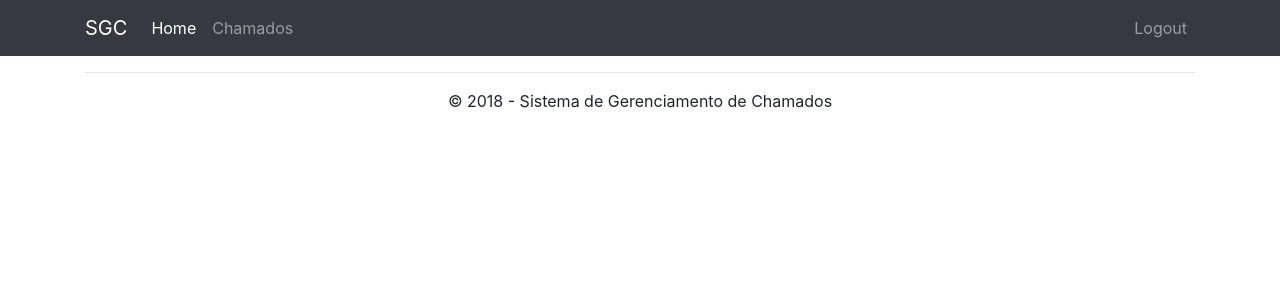
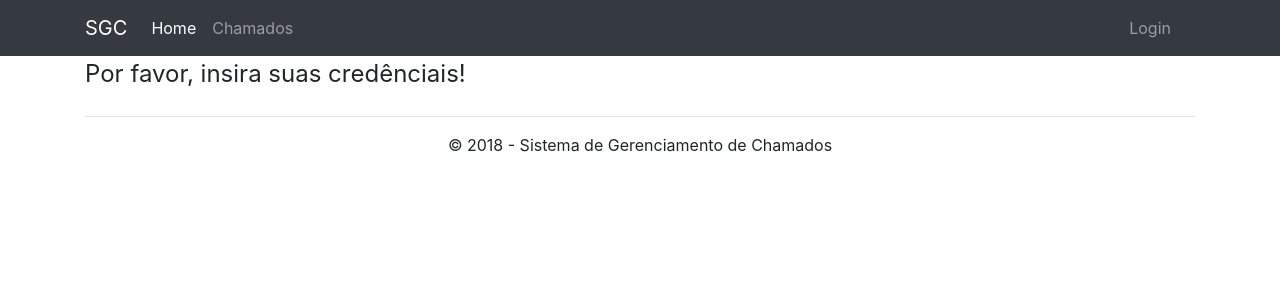
Before and after one commit to jbrambilla/size-sgc-client, a React (Create React App) app: page /login in a window 1280 px wide. Shown: the top 300 px of the page. Built offline with nearby package versions, Linux system fonts and the light colour scheme.

Commit message:
Using react router

```diff
--- a/package.json
+++ b/package.json
@@ -6,6 +6,7 @@
     "bootstrap": "^4.1.0",
     "react": "^16.3.2",
     "react-dom": "^16.3.2",
+    "react-router-dom": "^4.2.2",
     "react-scripts": "1.1.4"
   },
   "scripts": {
--- a/src/components/Header.js
+++ b/src/components/Header.js
@@ -1,27 +1,28 @@
 import React from 'react';
+import { Link } from 'react-router-dom';
 
 function Header(props) {
     return (
-        <nav class="navbar navbar-expand-lg navbar-dark bg-dark">
-        <div class="container">
-          <a class="navbar-brand" href="#">SGC</a>
-          <button class="navbar-toggler" type="button" data-toggle="collapse" data-target="#navbarColor02" aria-controls="navbarColor02" aria-expanded="false" aria-label="Toggle navigation">
-            <span class="navbar-toggler-icon"></span>
+        <nav className="navbar navbar-expand-lg navbar-dark bg-dark">
+        <div className="container">
+          <a className="navbar-brand" href="#">SGC</a>
+          <button className="navbar-toggler" type="button" data-toggle="collapse" data-target="#navbarColor02" aria-controls="navbarColor02" aria-expanded="false" aria-label="Toggle navigation">
+            <span className="navbar-toggler-icon"></span>
           </button>
 
-            <div class="collapse navbar-collapse" id="navbarColor02">
-                <ul class="navbar-nav mr-auto">
-                <li class="nav-item active">
-                    <a class="nav-link" href="#">Home <span class="sr-only">(current)</span></a>
+            <div className="collapse navbar-collapse" id="navbarColor02">
+                <ul className="navbar-nav mr-auto">
+                <li className="nav-item active">
+                    <Link className="nav-link" to="/">Home <span class="sr-only">(current)</span></Link>
                 </li>
-                <li class="nav-item">
-                    <a class="nav-link" href="#">Chamados</a>
+                <li className="nav-item">
+                    <a className="nav-link" href="#">Chamados</a>
                 </li>
                 </ul>
             </div>
-            <ul class="nav navbar-nav navbar-right">
-                <li><a class="nav-link" href="#"></a></li>
-                <li><a class="nav-link" href="#">Logout</a></li>
+            <ul className="nav navbar-nav navbar-right">
+                <li><Link className="nav-link" to="/login">Login</Link></li>
+                <li><a className="nav-link" href="#"></a></li>
             </ul>
           </div>
         </nav>
--- /dev/null
+++ b/src/components/Login.js
@@ -0,0 +1,17 @@
+import React, { Component } from 'react';
+
+function Login(props) {
+    return (
+        <div className="container">
+            <div className="row">
+                <form>
+                    <fieldset>
+                        <legend>Por favor, insira suas credênciais!</legend>
+                    </fieldset>
+                </form>
+            </div>
+        </div>
+    )
+}
+
+export default Login
--- a/src/containers/App.js
+++ b/src/containers/App.js
@@ -2,14 +2,16 @@ import React, { Component } from 'react';
 import logo from './../logo.svg';
 import './../App.css';
 import Header from './../components/Header';
+import {Route} from 'react-router-dom';
+import Login from '../components/Login';
 
 class App extends Component {
   render() {
     return (
       <div className="App">
         <Header/>
-          <div class="container body-content">
-
+          <div className="container body-content">
+            <Route path="/login" component={Login}/>
             <hr />
             <footer>
                 <p>&copy; 2018 - Sistema de Gerenciamento de Chamados</p>
--- a/src/index.js
+++ b/src/index.js
@@ -4,6 +4,7 @@ import './index.css';
 import App from './containers/App';
 import registerServiceWorker from './registerServiceWorker';
 import '../node_modules/bootstrap/dist/css/bootstrap.min.css';
+import {BrowserRouter} from 'react-router-dom';
 
-ReactDOM.render(<App />, document.getElementById('root'));
+ReactDOM.render(<BrowserRouter><App /></BrowserRouter>, document.getElementById('root'));
 registerServiceWorker();
```
Also changed, not shown: 1 other file (tests, documents, lock files or other folders).
